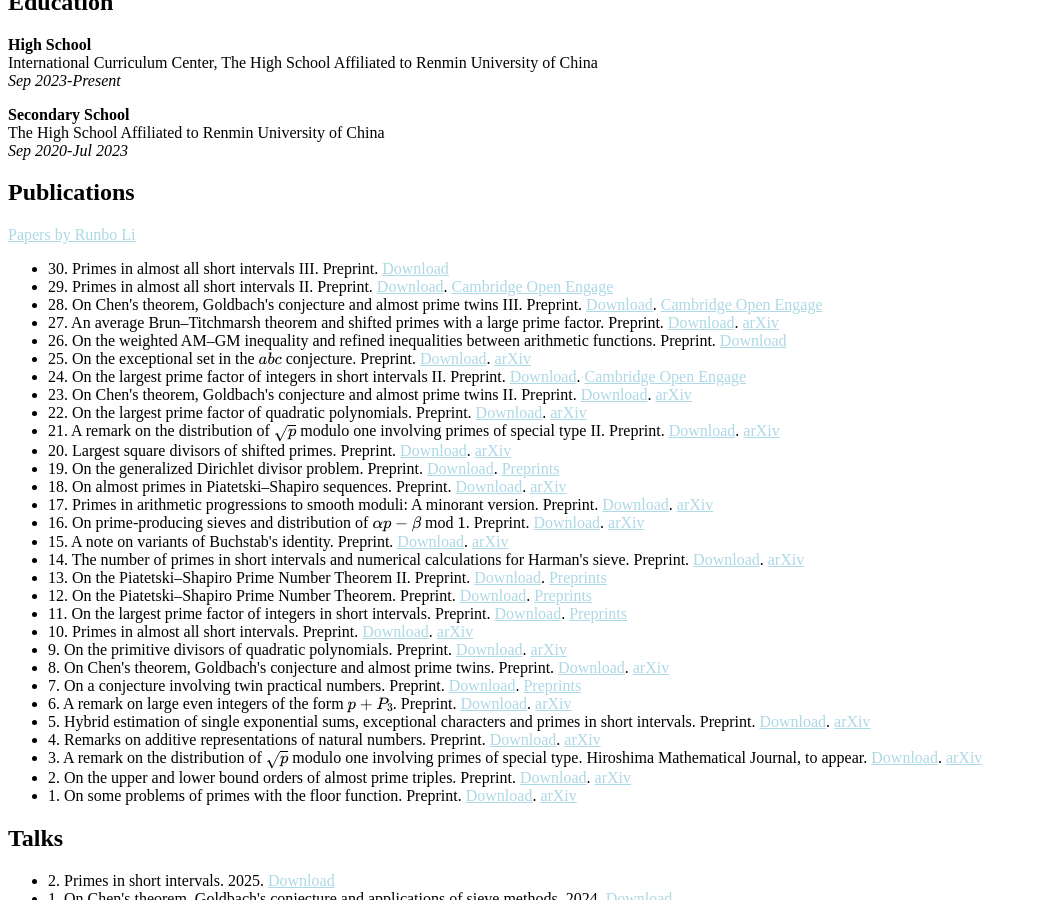
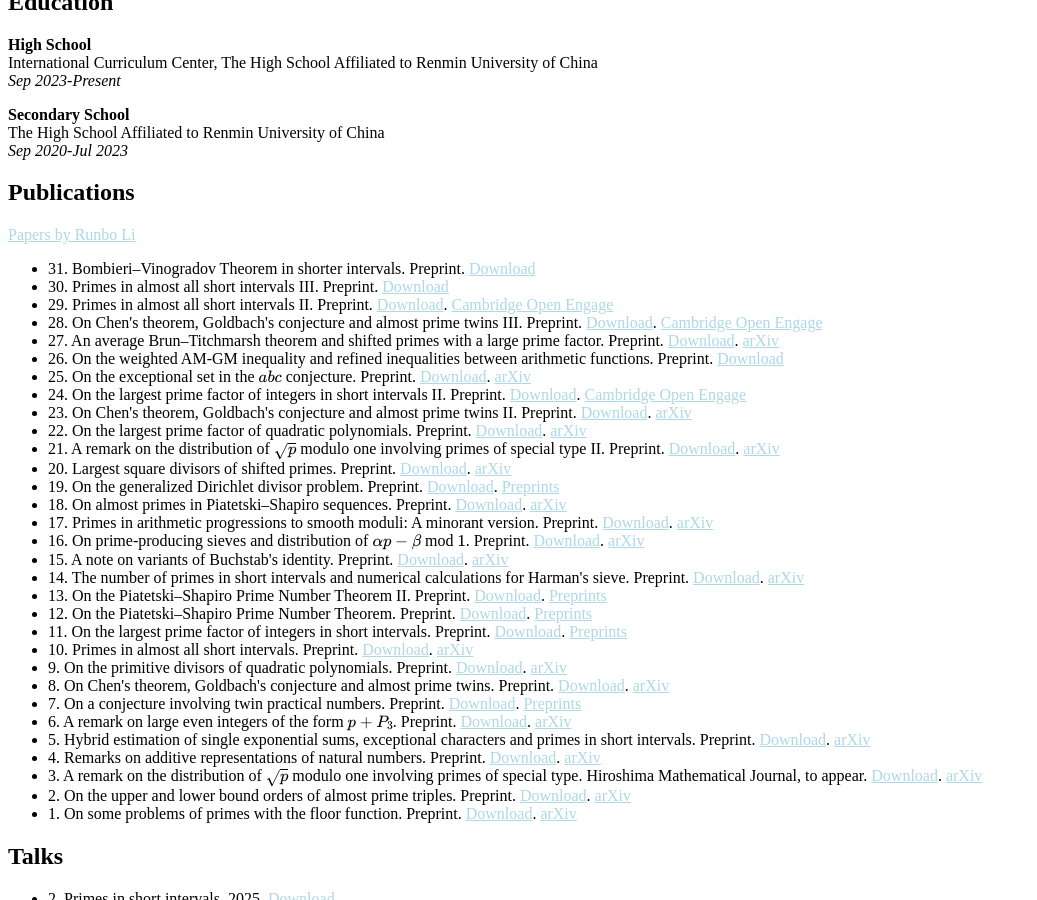
Before and after one commit to CareyRunboLi/CareyRunboLi.github.io, a Jekyll site: the page built from index.md, in a window 1280 px wide and 900 px high, scrolled down 1605 px. Shown: the whole window, without its empty margins (0-1037 px from the left). Built offline with Jekyll 4.4.1, drawn with Linux system fonts in a browser that asks for light colours; some web fonts are replaced; formulas are drawn with MathJax 3; a style sheet for code colours, icons or effects is not loaded; our own code applies the rules of GitHub Pages for plain Markdown files.

Commit message:
Update preprints.md

```diff
--- a/_includes/preprints.md
+++ b/_includes/preprints.md
@@ -9,11 +9,12 @@
 <a href="https://runbolicarey.com/assets/downloads/Papers_by_Runbo_Li_website.pdf"><span>Papers by Runbo Li</span></a>
 
 <ul style="margin:0 0 5px;">
+  <li>31. Bombieri–Vinogradov Theorem in shorter intervals. Preprint. <a href="https://runbolicarey.com/assets/downloads/Bombieri__Vinogradov_Theorem_in_shorter_intervals.pdf"><span>Download</span></a></li>
   <li>30. Primes in almost all short intervals III. Preprint. <a href="https://runbolicarey.com/assets/downloads/Primes_in_almost_all_short_intervals_III.pdf"><span>Download</span></a></li>
   <li>29. Primes in almost all short intervals II. Preprint. <a href="https://runbolicarey.com/assets/downloads/Primes_in_almost_all_short_intervals_II.pdf"><span>Download</span></a>. <a href="https://doi.org/10.33774/coe-2025-jrnjl"><span>Cambridge Open Engage</span></a></li>
   <li>28. On Chen's theorem, Goldbach's conjecture and almost prime twins III. Preprint. <a href="https://runbolicarey.com/assets/downloads/On_Chen_s_theorem__Goldbach_s_conjecture_and_almost_prime_twins_III.pdf"><span>Download</span></a>. <a href="https://doi.org/10.33774/coe-2025-5kl50"><span>Cambridge Open Engage</span></a></li>
   <li>27. An average Brun–Titchmarsh theorem and shifted primes with a large prime factor. Preprint. <a href="https://runbolicarey.com/assets/downloads/An_average_Brun__Titchmarsh_theorem_and_shifted_primes_with_a_large_prime_factor.pdf"><span>Download</span></a>. <a href="https://arxiv.org/abs/2508.18285v3"><span>arXiv</span></a></li>
-  <li>26. On the weighted AM–GM inequality and refined inequalities between arithmetic functions. Preprint. <a href="https://runbolicarey.com/assets/downloads/On_the_weighted_AM__GM_inequality_and_refined_inequalities_between_arithmetic_functions.pdf"><span>Download</span></a></li>
+  <li>26. On the weighted AM-GM inequality and refined inequalities between arithmetic functions. Preprint. <a href="https://runbolicarey.com/assets/downloads/On_the_weighted_AM__GM_inequality_and_refined_inequalities_between_arithmetic_functions.pdf"><span>Download</span></a></li>
   <li>25. On the exceptional set in the $abc$ conjecture. Preprint. <a href="https://runbolicarey.com/assets/downloads/On_the_exceptional_set_in_the_abc_conjecture.pdf"><span>Download</span></a>. <a href="https://arxiv.org/abs/2507.02885v1"><span>arXiv</span></a></li>
   <li>24. On the largest prime factor of integers in short intervals II. Preprint. <a href="https://runbolicarey.com/assets/downloads/On_the_largest_prime_factor_of_integers_in_short_intervals_II.pdf"><span>Download</span></a>. <a href="https://doi.org/10.33774/coe-2025-xnbjq-v2"><span>Cambridge Open Engage</span></a></li>
   <li>23. On Chen's theorem, Goldbach's conjecture and almost prime twins II. Preprint. <a href="https://runbolicarey.com/assets/downloads/On_Chen_s_theorem__Goldbach_s_conjecture_and_almost_prime_twins_II.pdf"><span>Download</span></a>. <a href="https://arxiv.org/abs/2405.05727v4"><span>arXiv</span></a></li>
```
